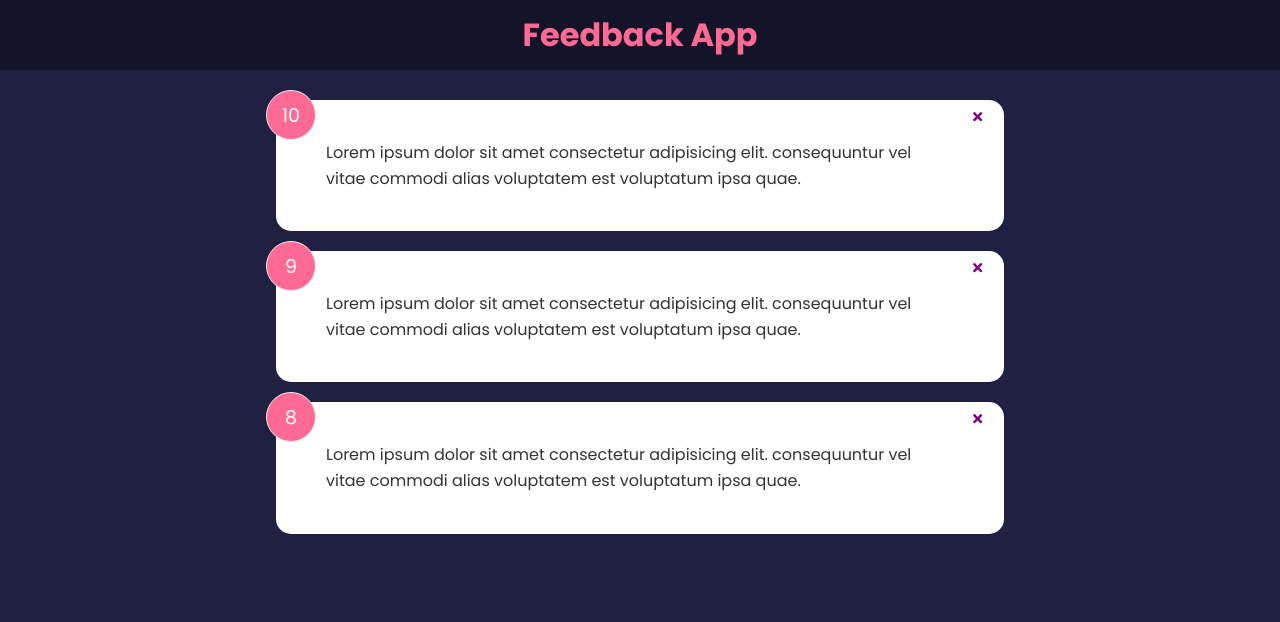
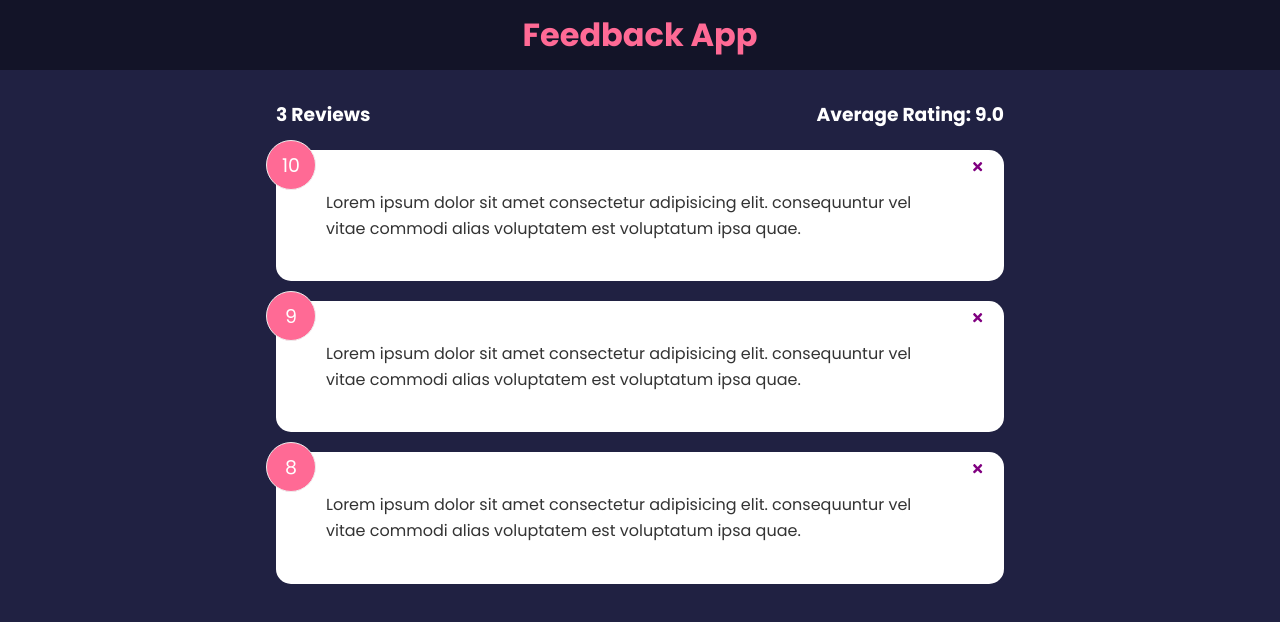
Before and after one commit to praveenss2806/feedback-app, a React (Create React App) app: page / in a window 1280 px wide. Shown: the top 622 px of the page. Built offline with nearby package versions, Linux system fonts and the light colour scheme.

Commit message:
added feedback stats

```diff
--- a/src/App.jsx
+++ b/src/App.jsx
@@ -1,6 +1,7 @@
 import Header from './components/Header';
 import feedbackData from './data/FeedbackData';
 import FeedbackList from './components/FeedbackList';
+import FeedbackStats from './components/FeedbackStats';
 import { useState } from 'react';
 
 const App = () => {
@@ -18,6 +19,7 @@
         <>
             <Header />
             <div className="container">
+                <FeedbackStats feedback={feedback} />
                 <FeedbackList feedback={feedback} delFeedback={delFeedback} />
             </div>
         </>
--- /dev/null
+++ b/src/components/FeedbackStats.jsx
@@ -0,0 +1,22 @@
+const FeedbackStats = ({feedback}) => {
+    const getAverage = (feedback) => {
+        let average = 0;
+
+        feedback.forEach((item) => {
+            average += item.rating;
+        })
+
+        return average/feedback.length;
+    }
+
+    let average = getAverage(feedback).toFixed(1)
+
+    return (
+        <div className="feedback-stats">
+            <h3>{feedback.length} Reviews</h3>
+            <h3>Average Rating: {isNaN(average)?0 : average}</h3>
+        </div>
+    )
+}
+
+export default FeedbackStats;
```
